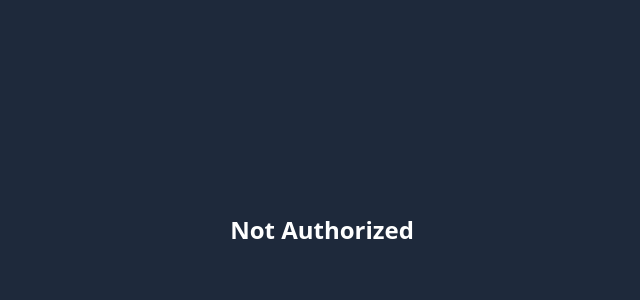
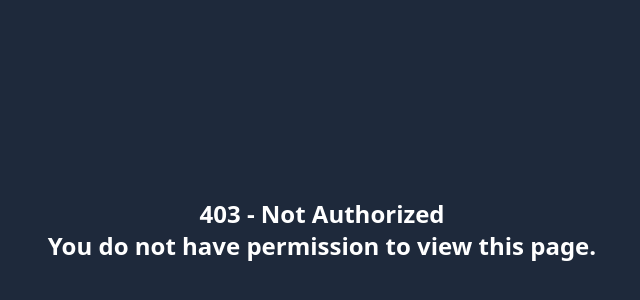
Before and after one commit to gbengaoluwadahunsi/CryptoLearner, a React (Vite) app: page /not-authorized in a window 1280 px wide. Shown: the part 170-470 px from the top of the page, without its empty margins (318-958 px from the left). Built offline with nearby package versions, Linux system fonts and the light colour scheme; no server answers.

Commit message:
Fix protected route logic

```diff
--- a/src/App.tsx
+++ b/src/App.tsx
@@ -1,5 +1,12 @@
-import { BrowserRouter as Router, Routes, Route, useLocation, matchPath } from "react-router-dom";
-import { Todo, Learnerlayout,  SignIn, Footer, Home } from "./pages";
+import {
+  BrowserRouter as Router,
+  Routes,
+  Route,
+  useLocation,
+  matchPath,
+  Navigate,
+} from "react-router-dom";
+import { Todo, Learnerlayout, SignIn, Footer, Home } from "./pages";
 import Navbar from "./components/Navbar";
 import NotFound from "./pages/NotFound";
 import ForgotPassword from "./pages/ForgotPassword";
@@ -7,8 +14,9 @@ import ResetPassword from "./pages/ResetPassword";
 import DashBoard from "./pages/Dashboard/DashBoard";
 import { AuthProvider } from "./context/AuthContext";
 import { CryptoDetails } from "./pages/LearnerComponent/CryptoDetails";
+import NotAuthorized from "./pages/NotAuthorized";
 
-import { useAuth } from './context/AuthContext';
+import { useAuth } from "./context/AuthContext";
 
 const AppContent = () => {
   const location = useLocation();
@@ -16,12 +24,12 @@ const AppContent = () => {
 
   // Check if the current route is a known route
   const isKnownRoute = [
-    '/',
-    '/todo',
-    '/signin',
-    '/forgot-password',
-    '/reset-password/:token',
-    '/coins/:id'
+    "/",
+    "/todo",
+    "/signin",
+    "/forgot-password",
+    "/reset-password/:token",
+    "/coins/:id",
   ].some((path) => matchPath({ path, end: true }, location.pathname));
 
   // Conditionally render Navbar and Footer only if user is authorized or on known routes
@@ -33,14 +41,20 @@ const AppContent = () => {
       {shouldRenderNavbarFooter && <Navbar />}
 
       <Routes>
-        <Route path='/' element={<Home />} />
+        <Route path="/" element={<Home />} />
         <Route path="/todo" element={<Todo />} />
         <Route path="/learn" element={<Learnerlayout />} />
         <Route path="/signin" element={<SignIn />} />
         <Route path="/coins/:id" element={<CryptoDetails />} />
         <Route path="/forgot-password" element={<ForgotPassword />} />
         <Route path="/reset-password/:token" element={<ResetPassword />} />
-        {isAdmin ? <Route path="/dashboard" element={<DashBoard />} /> : <Route path="*" element={<div className="min-h-screen flex justify-center items-center font-extrabold text-2xl">Not Authorized</div>} />}
+        {isAdmin ? (
+          <Route path="/dashboard" element={<DashBoard />} />
+        ) : (
+          <Route path="*" element={<Navigate to="/not-authorized" replace />} />
+        )}
+        <Route path="/not-authorized" element={<NotAuthorized />} />
+
         <Route path="*" element={<NotFound />} />
       </Routes>
 
@@ -53,9 +67,9 @@ const App = () => {
   return (
     <main className="bg-slate-800 min-h-screen">
       <Router>
-       <AuthProvider>
-       <AppContent />
-       </AuthProvider>
+        <AuthProvider>
+          <AppContent />
+        </AuthProvider>
       </Router>
     </main>
   );
--- a/src/components/Navbar.tsx
+++ b/src/components/Navbar.tsx
@@ -35,11 +35,11 @@ const Navbar = () => {
     };
 
     document.addEventListener("mousedown", handleClickOutside);
-    document.addEventListener('touchend', handleClickOutside);
+
 
     return () => {
       document.removeEventListener("mousedown", handleClickOutside);
-      document.removeEventListener('touchend', handleClickOutside);
+
     };
   }, []);
 
--- /dev/null
+++ b/src/pages/NotAuthorized.tsx
@@ -0,0 +1,12 @@
+
+
+const NotAuthorized = () => {
+  return (
+    <div className='min-h-screen flex flex-col justify-center items-center font-extrabold text-white text-2xl'>
+      <h1>403 - Not Authorized</h1>
+      <p>You do not have permission to view this page.</p>
+    </div>
+  );
+};
+
+export default NotAuthorized;
--- a/src/pages/index.ts
+++ b/src/pages/index.ts
@@ -4,5 +4,6 @@ import Learnerlayout from './CryptoInfo';
 import SignIn from './SignIn';
 import Footer from './Footer';
 import Home from './Home';
+import NotAuthorized from "./NotAuthorized"
 
-export { Todo, Learnerlayout, SignIn, Footer, Home };
+export { Todo, Learnerlayout, SignIn, Footer, Home,NotAuthorized };
```
